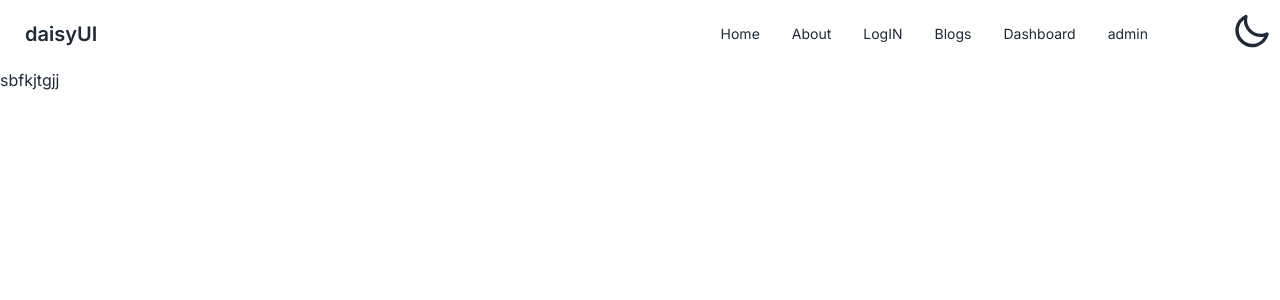
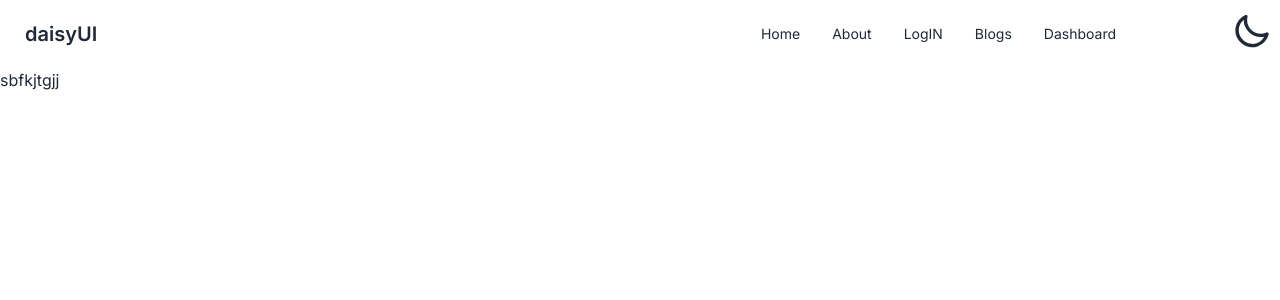
Before and after one commit to ashraf56/Simple-shop, a Next.js app: page /about in a window 1280 px wide. Shown: the top 300 px of the page. Built offline with nearby package versions, Linux system fonts and the light colour scheme; no server answers.

Commit message:
admin  hidden

```diff
--- a/src/app/compo/Navbar/Navbar.jsx
+++ b/src/app/compo/Navbar/Navbar.jsx
@@ -36,7 +36,7 @@ const Navbar = () => {
               <Link href={'/dashboard'}>Dashboard</Link>
             </li>
             <li>
-              <Link href={'/admins'}>admin</Link>
+             { user && <Link href={'/admins'}>admin</Link>}
             </li>
             <li>
               {user && <Link href={'/about'}>{user?.displayName}</Link>}
```
